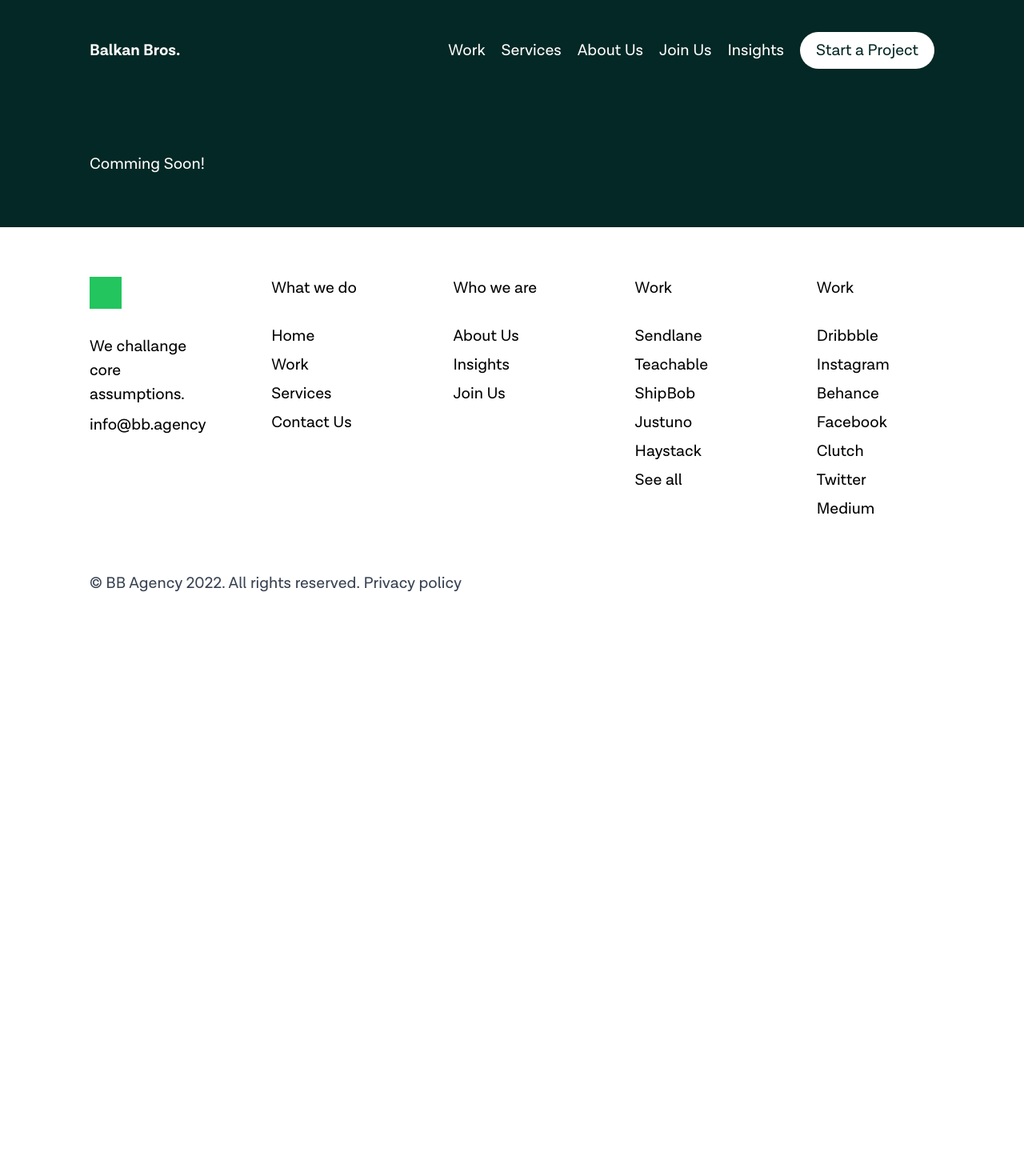
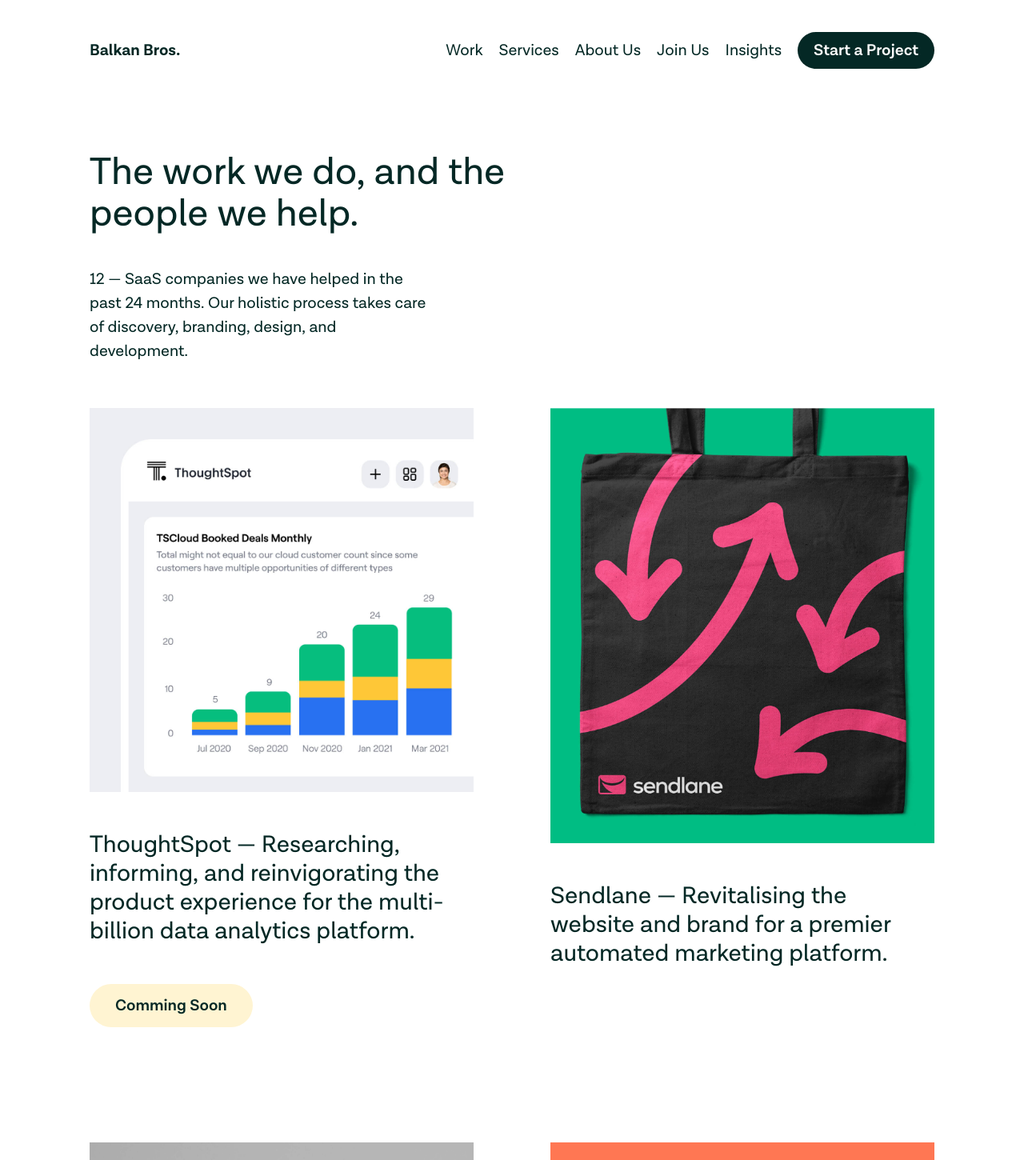
Before and after one commit to ebraj/Clone-World, a Next.js app in the folder BB-Agency-Clone/: page /work in a window 1280 px wide. Shown: the top 1450 px of the page at 80% size. Before the commit the page ends 800 px from the top, so only its background shows below. Built offline with nearby package versions, Linux system fonts and the light colour scheme.

Commit message:
bb work page completed

```diff
--- a/BB-Agency-Clone/components/datas/landing.js
+++ b/BB-Agency-Clone/components/datas/landing.js
@@ -61,6 +61,55 @@
       width: 2454,
       height: 1720,
       desc: "Teachable — Discover by Teachable — Helping 100,000 creators to share their knowledge.",
+      isComingSoon: true,
+    },
+    {
+      imgSrc: "wibbitz",
+      width: 2454,
+      height: 1720,
+      desc: "Teachable — Discover by Teachable — Helping 100,000 creators to share their knowledge.",
+      isComingSoon: true,
+    },
+    {
+      imgSrc: "audemars",
+      width: 2454,
+      height: 1720,
+      desc: "Teachable — Discover by Teachable — Helping 100,000 creators to share their knowledge.",
+      isComingSoon: false,
+    },
+    {
+      imgSrc: "nuxtjs",
+      width: 1184,
+      height: 1184,
+      desc: "Teachable — Discover by Teachable — Helping 100,000 creators to share their knowledge.",
+      isComingSoon: false,
+    },
+    {
+      imgSrc: "decode",
+      width: 1434,
+      height: 1625,
+      desc: "Teachable — Discover by Teachable — Helping 100,000 creators to share their knowledge.",
+      isComingSoon: false,
+    },
+    {
+      imgSrc: "rainmaking",
+      width: 1184,
+      height: 1184,
+      desc: "Rainmaking — New visual system and CMS environment for the international corporate innovators.",
+      isComingSoon: false,
+    },
+    {
+      imgSrc: "otsuka",
+      width: 1434,
+      height: 1625,
+      desc: "Otsuka Pharmaceutical — Partnering with healthcare researchers to improve patient communications.",
+      isComingSoon: false,
+    },
+    {
+      imgSrc: "justuno",
+      width: 2454,
+      height: 1720,
+      desc: "Justuno — Increasing conversion rates with a new brand strategy and website for the B2B lead capture platform.",
       isComingSoon: true,
     },
   ],
--- a/BB-Agency-Clone/components/sections/main-page/Header.js
+++ b/BB-Agency-Clone/components/sections/main-page/Header.js
@@ -36,7 +36,7 @@
         {/*Extra Description */}
         <div className="py-12 lg:pl-96">
           <p className="text-2xl leading-[35px] md:text-3xl md:leading-[40px]">
-            <p>
+            <span>
               Our clients are the companies and startups who make the world go
               round —{" "}
               <span className="border-b border-custom-light-green">
@@ -62,8 +62,8 @@
               <span className="border-b border-custom-light-green">
                 publish courses.
               </span>
-            </p>
-            <p className="py-10">
+            </span>
+            <span className="py-10">
               Vast and complex businesses like these need{" "}
               <span className="text-custom-light-green">
                 digital experiences
@@ -73,12 +73,12 @@
               as they are{" "}
               <span className="text-custom-light-green">robust & scalable</span>
               .
-            </p>
-            <p>
+            </span>
+            <span>
               {" "}
               Through challenging core assumptions, we shape the products and
               services that improve the lives of thousands every single day.
-            </p>
+            </span>
           </p>
 
           {/* Link */}
--- a/BB-Agency-Clone/components/sections/main-page/Work.js
+++ b/BB-Agency-Clone/components/sections/main-page/Work.js
@@ -1,4 +1,5 @@
 import Image from "next/image";
+import Link from "next/link";
 
 function Work({ datas }) {
   return (
@@ -17,7 +18,7 @@
       {/* Work Double Layout */}
       <div className="grid sm:grid-cols-2 sm:gap-10 md:gap-24">
         {/* Left Part */}
-        {datas.workImgDetails.map((singleImgDetail) => {
+        {datas.map((singleImgDetail) => {
           return (
             <div key={singleImgDetail.imgSrc}>
               <Image
@@ -40,6 +41,15 @@
           );
         })}
       </div>
+
+      {/* Showing button */}
+      <div className="text-center py-5">
+        <button className="text-2xl border-b-2">
+          <Link href="/work">
+            <a>View all Projects</a>
+          </Link>
+        </button>
+      </div>
     </div>
   );
 }
--- a/BB-Agency-Clone/components/utils/Navbar.js
+++ b/BB-Agency-Clone/components/utils/Navbar.js
@@ -1,20 +1,49 @@
-import { useState } from "react";
+import { useState, useEffect } from "react";
+import { useRouter } from "next/router";
 
 import DashMenu from "../../public/images/icons/DashMenu.svg";
 import CrossMenu from "../../public/images/icons/CrossMenu.svg";
 import Link from "next/link";
 
 function Navbar() {
+  const [isGreen, setIsGreen] = useState(false);
+  const router = useRouter();
+  const { pathname } = router;
   const [isMenuOpen, setIsMenuOpen] = useState(false);
   const changeMenuFun = () => {
     setIsMenuOpen(!isMenuOpen);
   };
+
+  useEffect(() => {
+    if (
+      pathname === "/work" ||
+      pathname === "/about-us" ||
+      pathname === "/join-us" ||
+      pathname === "/insights"
+    ) {
+      setIsGreen(false);
+    } else {
+      setIsGreen(true);
+    }
+  }, []);
   return (
     <>
-      <div className="relative bg-custom-background-green px-5 md:px-16 lg:px-28">
+      <div
+        className={
+          isGreen
+            ? "relative bg-custom-background-green px-5 md:px-16 lg:px-28"
+            : "relative bg-white text-custom-background-green px-5 md:px-16 lg:px-28"
+        }
+      >
         <div className="max-w-screen-xl mx-auto">
           {/* Navbar for the large screen */}
-          <nav className="flex py-10 text-custom-primary-white items-center justify-between">
+          <nav
+            className={
+              isGreen
+                ? "flex py-10 text-white items-center justify-between"
+                : "flex py-10 text-custom-background-green items-center justify-between"
+            }
+          >
             {/* Logo/Title */}
             <div>
               <Link href="/">
@@ -58,7 +87,13 @@
                   <a>Insights</a>
                 </Link>
               </li>
-              <li className="custom-white-btn">Start a Project</li>
+              <li
+                className={
+                  isGreen ? "custom-white-btn" : "custom-nav-green-btn"
+                }
+              >
+                Start a Project
+              </li>
             </ul>
           </nav>
         </div>
--- a/BB-Agency-Clone/pages/index.js
+++ b/BB-Agency-Clone/pages/index.js
@@ -19,7 +19,7 @@
 
         {/* Work Section */}
         <MaxWLayout bgColor="bg-white" textColor="text-custom-background-green">
-          <Work datas={datas} />
+          <Work datas={datas.workImgDetails.slice(0, 5)} />
         </MaxWLayout>
 
         {/* About Section */}
--- a/BB-Agency-Clone/pages/work.js
+++ b/BB-Agency-Clone/pages/work.js
@@ -1,12 +1,21 @@
 import Layout from "../components/layout/Layout";
 import MaxWLayout from "../components/layout/MaxWLayout";
+import Work from "../components/sections/main-page/Work";
+import ProjectB from "../components/utils/ProjectB";
+import { datas } from "../components/datas/landing";
 
 function work() {
   return (
     <>
       <Layout>
-        <MaxWLayout>
-          <div>Comming Soon!</div>
+        {/* Work Section */}
+        <MaxWLayout bgColor="bg-white" textColor="text-custom-background-green">
+          <Work datas={datas.workImgDetails} />
+        </MaxWLayout>
+
+        {/* ProjectB */}
+        <MaxWLayout bgColor="bg-white" textColor="text-custom-background-green">
+          <ProjectB />
         </MaxWLayout>
       </Layout>
     </>
--- a/BB-Agency-Clone/styles/globals.css
+++ b/BB-Agency-Clone/styles/globals.css
@@ -32,6 +32,9 @@
   .custom-white-btn {
     @apply px-5 py-2 rounded-full bg-custom-primary-white text-custom-background-green;
   }
+  .custom-nav-green-btn {
+    @apply px-5 py-2 rounded-full bg-custom-background-green text-white font-LGSemiBold;
+  }
   .custom-yellow-btn {
     @apply px-8 py-3 rounded-full bg-custom-light-yellow text-custom-background-green font-LGSemiBold;
   }
```
